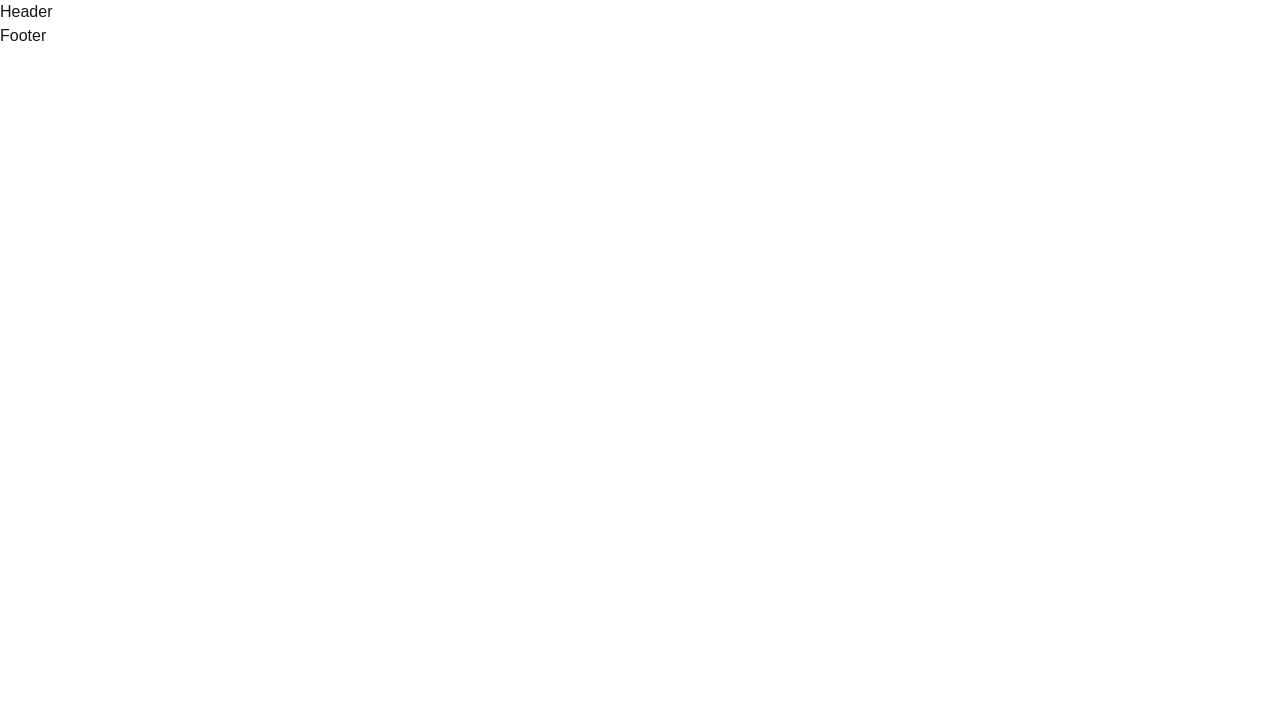
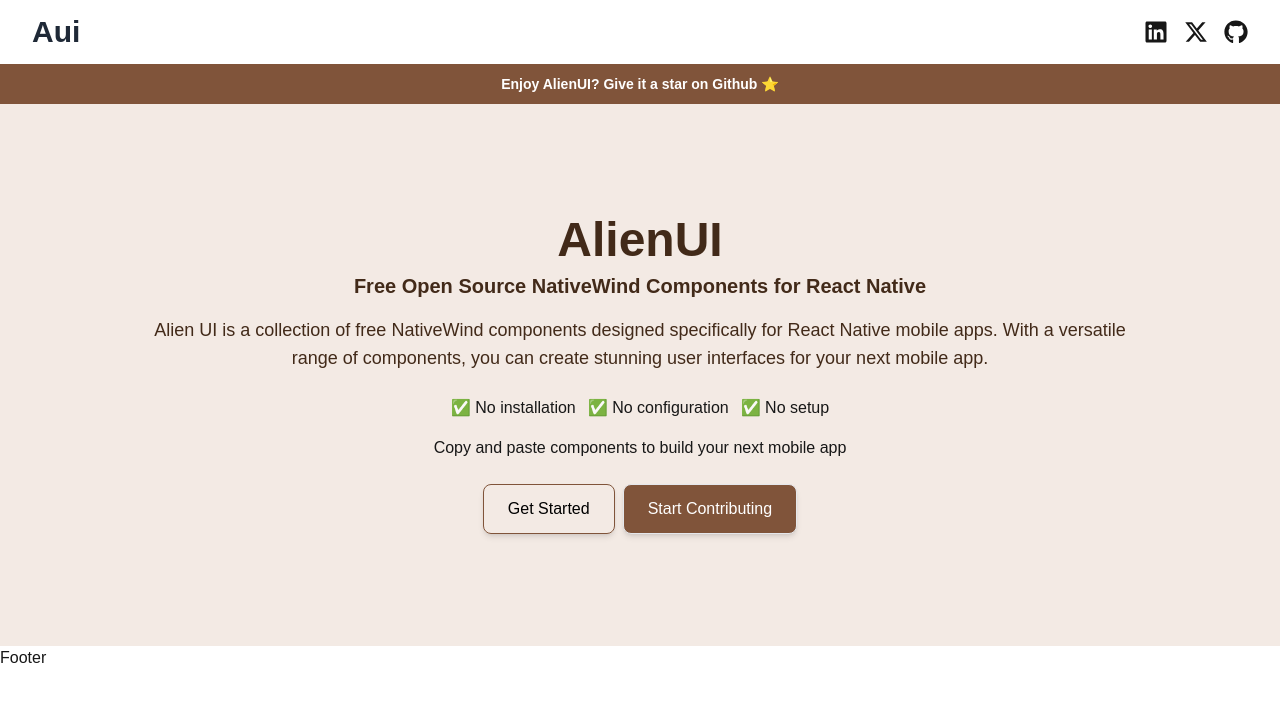
Before and after one commit to AlienUI-Org/AlienUI, a Next.js app in the folder next-ui/: page / in a window 1280 px wide. Shown: the top 702 px of the page. Built offline with nearby package versions, Linux system fonts and the light colour scheme.

Commit message:
feat: add Banner and Hero components; update Home layout to include new components

```diff
--- a/next-ui/app/page.tsx
+++ b/next-ui/app/page.tsx
@@ -1,3 +1,11 @@
+import Banner from "@/components/Banner";
+import Hero from "@/components/Hero";
+
 export default function Home() {
-  return <div></div>;
+  return (
+    <section>
+      <Banner />
+      <Hero />
+    </section>
+  );
 }
--- /dev/null
+++ b/next-ui/components/Banner.tsx
@@ -0,0 +1,11 @@
+function Banner() {
+  return (
+    <section className="w-full h-10 bg-brown-600  hover:bg-brown-800 transition duration-300 text-center flex justify-center items-center">
+      <p className="text-sm font-semibold text-white">
+        Enjoy AlienUI? Give it a star on Github ⭐
+      </p>{" "}
+    </section>
+  );
+}
+
+export default Banner;
--- a/next-ui/components/Header.tsx
+++ b/next-ui/components/Header.tsx
@@ -1,7 +1,75 @@
-import React from "react";
+// import { useState } from "react";
+import { FaGithub } from "react-icons/fa";
+import Link from "next/link";
+import { FaXTwitter } from "react-icons/fa6";
+import { FaLinkedin } from "react-icons/fa";
 
 function Header() {
-  return <header>Header</header>;
+  // const [isOpen, setIsOpen] = useState(false);
+
+  return (
+    <nav className="bg-white shadow-md">
+      <div className="max-w-7xl mx-auto px-4 sm:px-6 lg:px-8">
+        <div className="flex justify-between items-center h-16">
+          {/* Logo */}
+          <div className="flex-shrink-0">
+            <Link href="/">
+              {" "}
+              <span className="text-3xl font-semibold text-gray-800">Aui</span>
+            </Link>
+          </div>
+
+          {/* GitHub Icon */}
+          <div className="flex items-center gap-4">
+            <Link href="">
+              <FaLinkedin size={24} />
+            </Link>
+            <Link href="">
+              <FaXTwitter size={24} />
+            </Link>
+
+            <Link href="https://github.com/khaymanii/jsfusion">
+              <FaGithub size={24} />
+            </Link>
+            {/*/<span className="font-medium text-md">3 ⭐</span> */}
+          </div>
+
+          {/* Hamburger Menu (optional, if you want to toggle mobile menu later) */}
+          {/*  <div className="md:hidden">
+            <button
+              onClick={() => setIsOpen(!isOpen)}
+              className="text-gray-800 hover:text-customPurple focus:outline-none"
+              title="Toggle Menu"
+            >
+              <svg
+                className="h-6 w-6"
+                xmlns="http://www.w3.org/2000/svg"
+                fill="none"
+                viewBox="0 0 24 24"
+                stroke="currentColor"
+              >
+                {isOpen ? (
+                  <path
+                    strokeLinecap="round"
+                    strokeLinejoin="round"
+                    strokeWidth="2"
+                    d="M6 18L18 6M6 6l12 12"
+                  />
+                ) : (
+                  <path
+                    strokeLinecap="round"
+                    strokeLinejoin="round"
+                    strokeWidth="2"
+                    d="M4 6h16M4 12h16m-7 6h7"
+                  />
+                )}
+              </svg>
+            </button>
+          </div>*/}
+        </div>
+      </div>
+    </nav>
+  );
 }
 
 export default Header;
--- a/next-ui/components/Hero.tsx
+++ b/next-ui/components/Hero.tsx
@@ -1,7 +1,50 @@
 import React from "react";
+import Link from "next/link";
 
 function Hero() {
-  return <section>Hero</section>;
+  return (
+    <section className="bg-brown-100">
+      <div className="max-w-7xl mx-auto px-4 py-20 md:py-24 lg:py-28 flex flex-col items-center md:justify-between">
+        {/* Left Content */}
+        <div className="text-center">
+          <h1 className="text-5xl font-bold text-brown-800 sm:text-5xl mb-2">
+            AlienUI
+          </h1>
+          <p className="text-brown-800 text-xl text-center font-semibold">
+            Free Open Source NativeWind Components for React Native{" "}
+          </p>
+          <p className="mt-4 text-lg text-brown-800 text-center font-medium lg:w-[1000px]">
+            Alien UI is a collection of free NativeWind components designed
+            specifically for React Native mobile apps. With a versatile range of
+            components, you can create stunning user interfaces for your next
+            mobile app.
+          </p>
+          <div className="flex items-center gap-3 justify-center mt-6 mb-4">
+            <p> ✅ No installation</p>
+            <p>✅ No configuration</p>
+            <p>✅ No setup</p>
+          </div>
+          <p>Copy and paste components to build your next mobile app</p>
+          <div className="mt-6 flex-row flex items-center gap-2 justify-center">
+            <Link
+              href="/comp"
+              className="px-6 py-3 bg-transparent border border-brown-600 text-black hover:text-white font-medium rounded-lg shadow-md  hover:bg-brown-600 transition duration-300 cursor-pointer"
+            >
+              Get Started
+            </Link>
+            <Link
+              href="https://github.com/khaymanii/AlienUI"
+              className="px-6 py-3 bg-brown-600 hover:bg-transparent text-white hover:text-black font-medium rounded-lg shadow-md border hover:border-brown-800 transition duration-300 cursor-pointer"
+            >
+              Start Contributing
+            </Link>
+          </div>
+        </div>
+
+        {/* Right Image */}
+      </div>
+    </section>
+  );
 }
 
 export default Hero;
```
